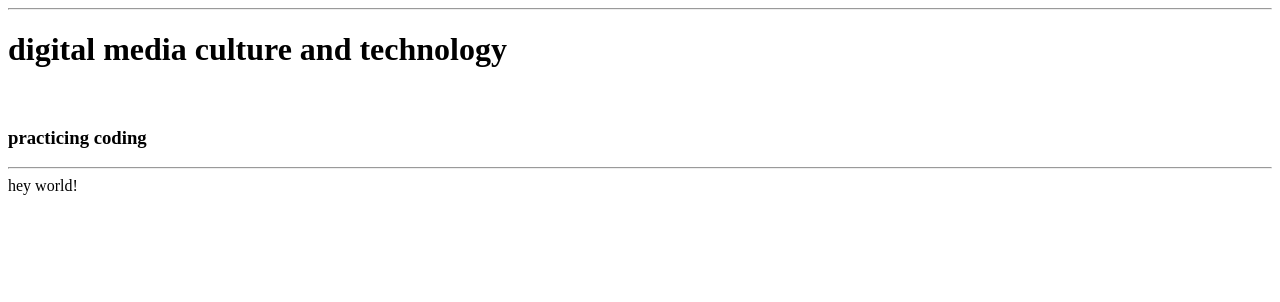
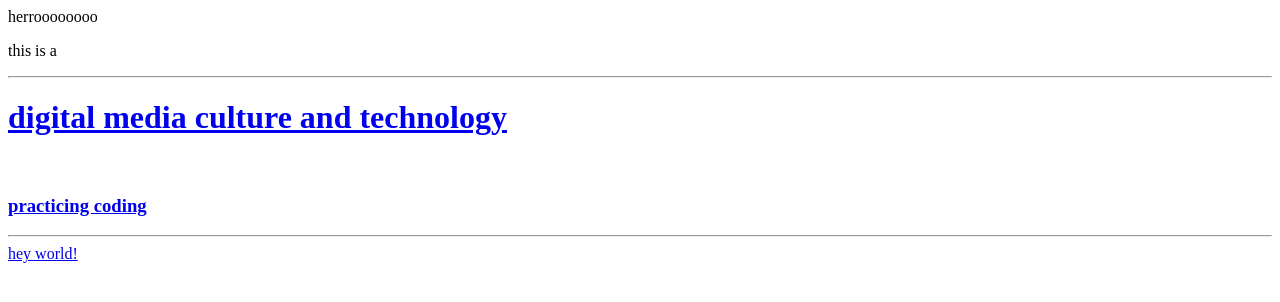
Before and after one commit to zeianneee/ma1800-code, a plain HTML site: page index.html in a window 1280 px wide. Drawn offline with Linux system fonts and the light colour scheme.

Commit message:
Update index.html

```diff
--- a/index.html
+++ b/index.html
@@ -5,6 +5,14 @@ this is my work!
 </head>
 
 <body>
+
+<p>
+  herroooooooo
+</p>
+
+  <p>
+    this is a <a href=https://www.w3schools.com/html/tryit.asp?filename=tryhtml_basic>
+  </p>
 
   <hr>
 <h1>
```
